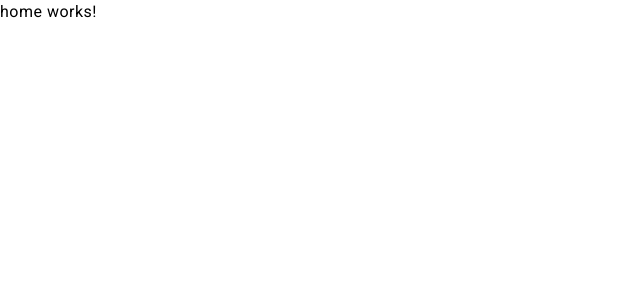
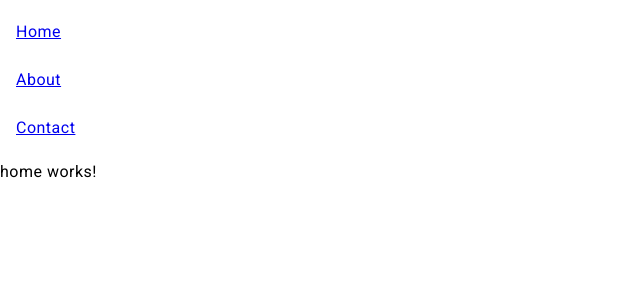
Before and after one commit to nadimsheikh07/my-angular-app, an Angular app: page / in a window 1280 px wide. Shown: the top 300 px of the page, without its empty margins (0-640 px from the left). Built offline with nearby package versions, Linux system fonts and the light colour scheme.

Commit message:
add website layout

```diff
--- /dev/null
+++ b/src/app/website/website-layout/website-layout.component.html
@@ -0,0 +1,10 @@
+<div class="website-container">
+
+    <mat-list role="list">
+        <mat-list-item role="listitem"><a class="button" routerLink="/">Home</a></mat-list-item>
+        <mat-list-item role="listitem"><a class="button" routerLink="/about">About</a></mat-list-item>
+        <mat-list-item role="listitem"><a class="button" routerLink="/contact">Contact</a></mat-list-item>
+      </mat-list>
+
+    <router-outlet></router-outlet>
+</div>
--- a/src/app/website/website.module.ts
+++ b/src/app/website/website.module.ts
@@ -2,13 +2,13 @@ import { NgModule } from '@angular/core';
 import { CommonModule } from '@angular/common';
 
 import { WebsiteRoutingModule } from './website-routing.module';
-
+import { RouterModule } from '@angular/router';
 
 @NgModule({
   declarations: [],
   imports: [
     CommonModule,
-    WebsiteRoutingModule
+    WebsiteRoutingModule,
   ]
 })
 export class WebsiteModule { }
```
Also changed, not shown: src/app/website/website-layout/website-layout.component.ts (added, +18 -0 lines), src/app/website/website-routing.module.ts (+10 -3 lines), src/app/website/website-layout/website-layout.component.scss (added), 1 other file (tests, documents, lock files or other folders).
